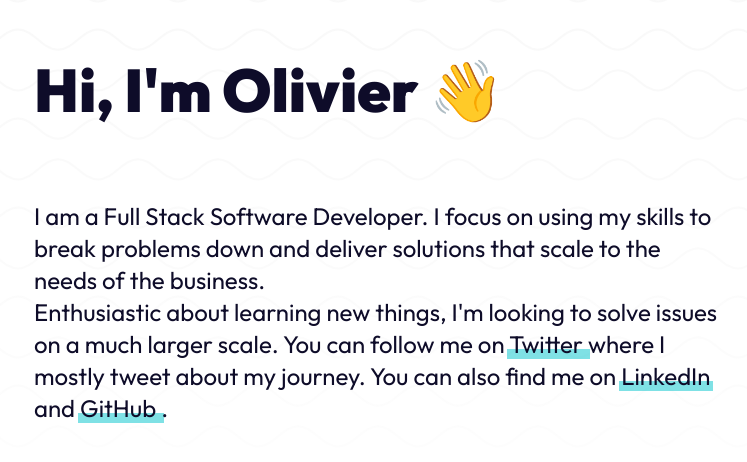
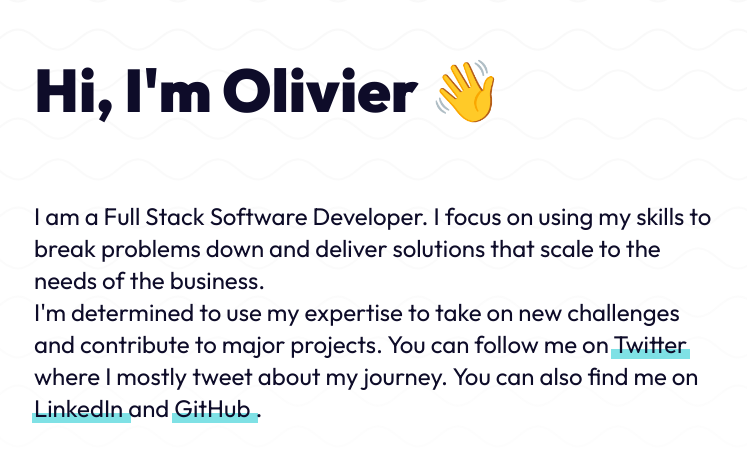
Before and after one commit to olivsinz/olivierzinsou.com, a Vue app: page / in a window 1280 px wide. Shown: the part 158-620 px from the top of the page, without its empty margins (262-1009 px from the left). Built offline with nearby package versions, Linux system fonts and the light colour scheme.

Commit message:
Update Index.vue

```diff
--- a/src/components/Index.vue
+++ b/src/components/Index.vue
@@ -12,8 +12,7 @@
           the business.
         </p>
         <p>
-          Enthusiastic about learning new things, I'm looking to solve issues on
-          a much larger scale. You can follow me on
+          I'm determined to use my expertise to take on new challenges and contribute to major projects. You can follow me on
           <a
             href="https://twitter.com/zinsouoliviers"
             target="_blank"
```
